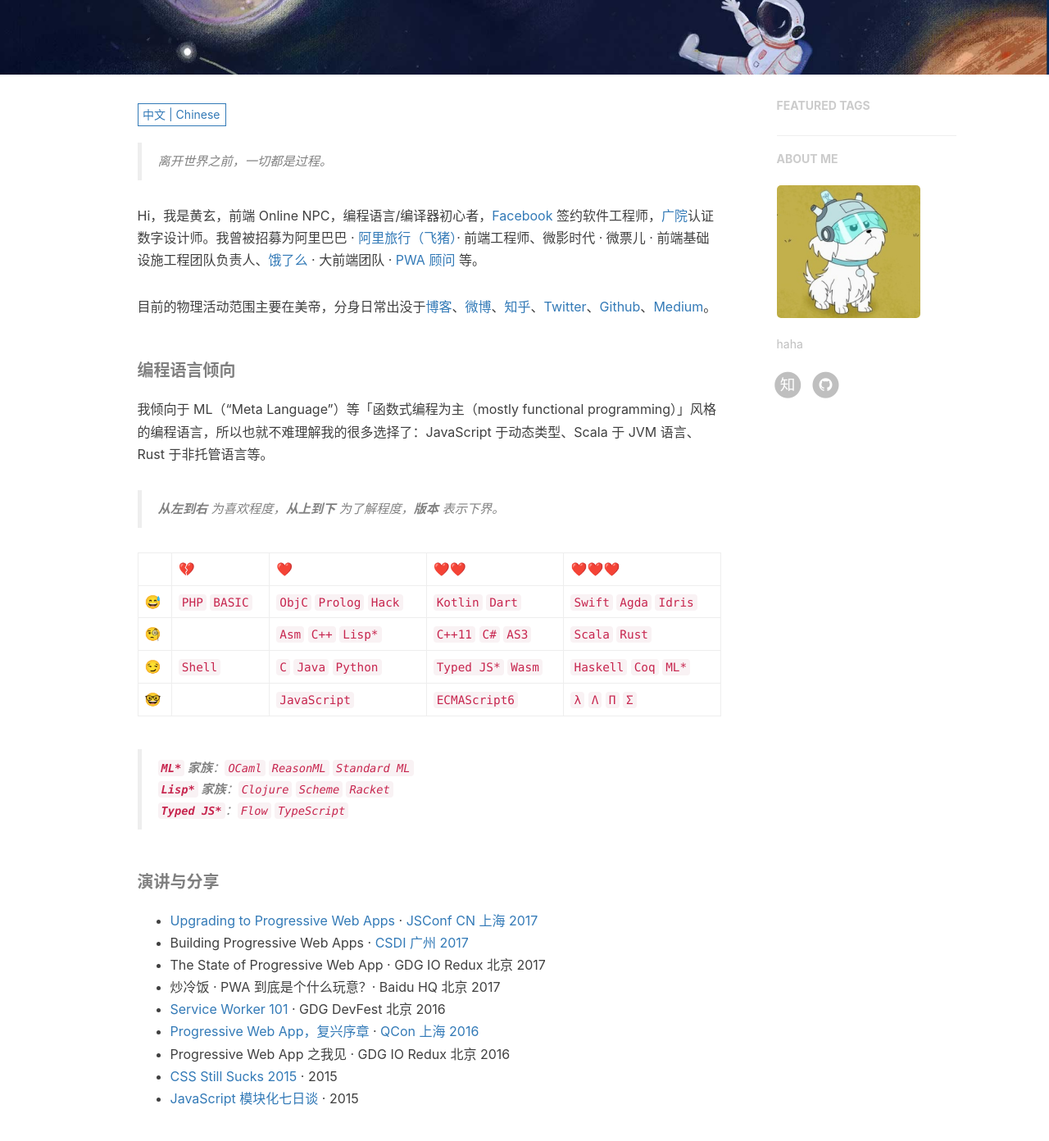
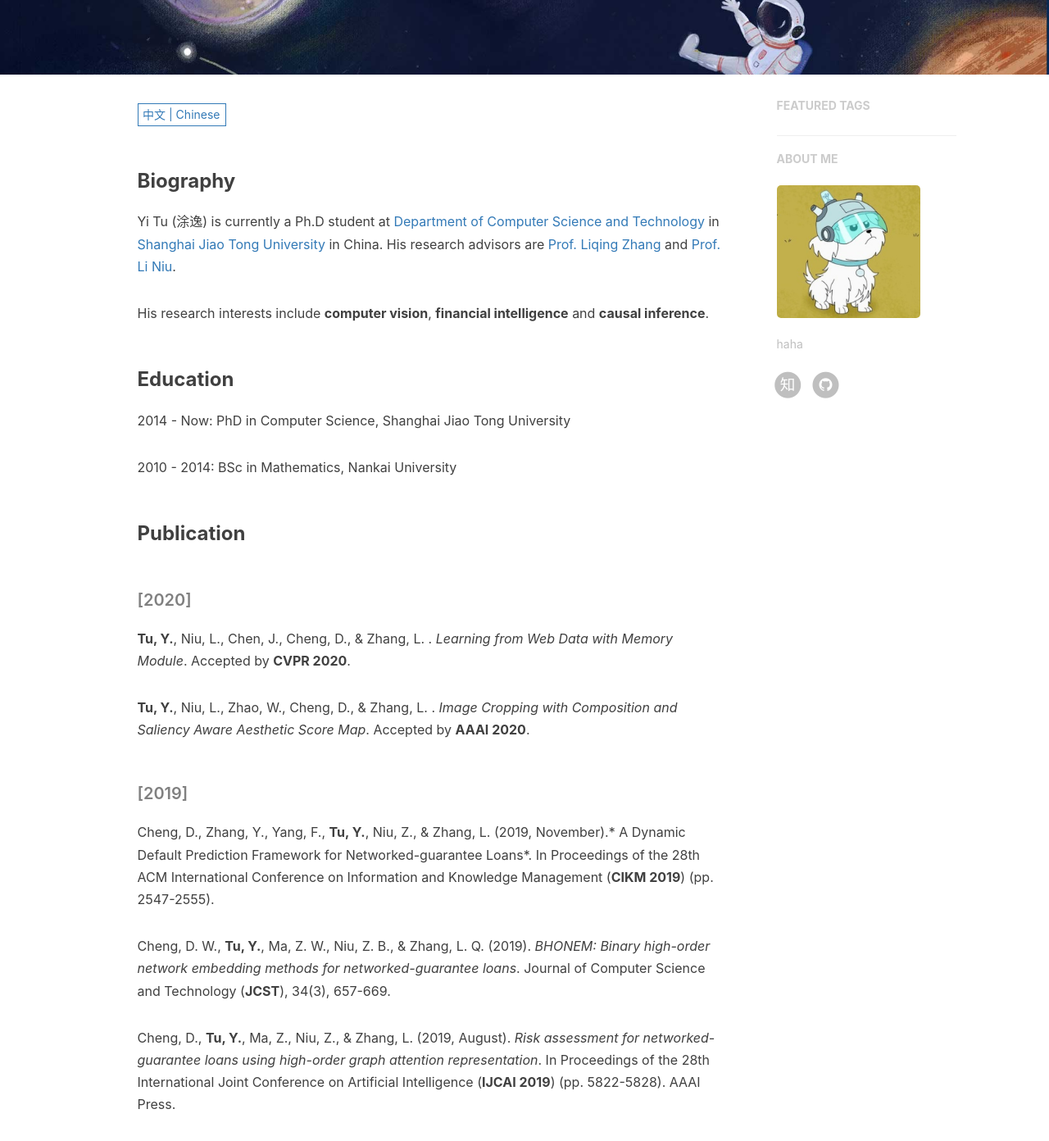
Before and after one commit to ToLety/ToLety.github.io, a Jekyll site: the page built from about.html, in a window 1280 px wide and 1400 px high, scrolled down 327 px. Shown: the top 1392 px of the window at 82% size. Built offline with Jekyll 4.4.1, drawn with Linux system fonts in a browser that asks for light colours; nearby versions of some CDN libraries; comment, search, counter and statistics services are not loaded; some of the changed text lies outside the part shown.

Commit message:
Update zh.md

```diff
--- a/_includes/about/zh.md
+++ b/_includes/about/zh.md
@@ -1,46 +1,32 @@
-> 离开世界之前，一切都是过程。
+### Biography
 
-Hi，我是黄玄，前端 Online NPC，编程语言/编译器初心者，[Facebook](https://www.facebook.com/) 签约软件工程师，[广院](https://baike.baidu.com/item/%E4%B8%AD%E5%9B%BD%E4%BC%A0%E5%AA%92%E5%A4%A7%E5%AD%A6)认证数字设计师。我曾被招募为阿里巴巴 · [阿里旅行（飞猪）](http://alitrip.com)· 前端工程师、微影时代 · 微票儿 · 前端基础设施工程团队负责人、[饿了么](https://ele.me/) · 大前端团队 · [PWA 顾问](https://medium.com/elemefe/upgrading-ele-me-to-progressive-web-app-2a446832e509) 等。
+Yi Tu (涂逸) is currently a Ph.D student at [Department of Computer Science and Technology](http://www.cs.sjtu.edu.cn/en/) in [Shanghai Jiao Tong University](http://en.sjtu.edu.cn/) in China. His research advisors are [Prof. Liqing Zhang](https://scholar.google.com/citations?hl=zh-CN&user=1smFmxAAAAAJ&view_op=list_works) and [Prof. Li Niu](https://scholar.google.com.hk/citations?user=OhT3AWMAAAAJ&hl=zh-CN&oi=sra).
 
-目前的物理活动范围主要在美帝，分身日常出没于[博客](https://huangxuan.me)、[微博](https://weibo.com/huxpro)、[知乎](https://www.zhihu.com/people/huxpro/pins/posts)、[Twitter](https://twitter.com/Huxpro/)、[Github](https://github.com/huxpro)、[Medium](https://medium.com/@Huxpro)。
+His research interests include **computer vision**, **financial intelligence** and **causal inference**.
 
+### Education
+2014 - Now: PhD in Computer Science, Shanghai Jiao Tong University
 
-##### 编程语言倾向
+2010 - 2014: BSc in Mathematics, Nankai University
 
-我倾向于 ML（“Meta Language”）等「函数式编程为主（mostly functional programming）」风格的编程语言，所以也就不难理解我的很多选择了：JavaScript 于动态类型、Scala 于 JVM 语言、Rust 于非托管语言等。
+### Publication
 
-> __从左到右__ 为喜欢程度，__从上到下__ 为了解程度，__版本__ 表示下界。
+##### [2020]
+**Tu, Y.**, Niu, L., Chen, J., Cheng, D., & Zhang, L. . *Learning from Web Data with Memory Module*. Accepted by **CVPR 2020**.
 
-|     | 💔️           | ❤️ ️                   | ❤️❤️ ️             | ❤️❤️❤️ ️               |
-| --- | ------------- | ---------------------- | ------------------ | ---------------------- |
-| 😅  | `PHP` `BASIC` | `ObjC` `Prolog` `Hack` | `Kotlin` `Dart`    | `Swift` `Agda` `Idris` |
-| 🧐  |               | `Asm` `C++`  `Lisp*`   | `C++11` `C#` `AS3` | `Scala` `Rust`         |
-| 😏  | `Shell`       | `C` `Java` `Python`    | `Typed JS*` `Wasm` | `Haskell` `Coq` `ML*`  |
-| 🤓  |               | `JavaScript`           | `ECMAScript6`      | `λ` `Λ` `Π` `Σ`        |
+**Tu, Y.**, Niu, L., Zhao, W., Cheng, D., & Zhang, L. . *Image Cropping with Composition and Saliency Aware Aesthetic Score Map*. Accepted by **AAAI 2020**.
 
-> __`ML*` 家族__：`OCaml` `ReasonML` `Standard ML`
-> __`Lisp*` 家族__：`Clojure` `Scheme` `Racket`
-> __`Typed JS*`__：`Flow` `TypeScript`
+##### [2019]
+Cheng, D., Zhang, Y., Yang, F., **Tu, Y.**, Niu, Z., & Zhang, L. (2019, November).* A Dynamic Default Prediction Framework for Networked-guarantee Loans*. In Proceedings of the 28th ACM International Conference on Information and Knowledge Management (**CIKM 2019**) (pp. 2547-2555).
 
+Cheng, D. W., **Tu, Y.**, Ma, Z. W., Niu, Z. B., & Zhang, L. Q. (2019). *BHONEM: Binary high-order network embedding methods for networked-guarantee loans*. Journal of Computer Science and Technology (**JCST**), 34(3), 657-669.
 
-##### 演讲与分享
+Cheng, D., **Tu, Y.**, Ma, Z., Niu, Z., & Zhang, L. (2019, August). *Risk assessment for networked-guarantee loans using high-order graph attention representation*. In Proceedings of the 28th International Joint Conference on Artificial Intelligence (**IJCAI 2019**) (pp. 5822-5828). AAAI Press.
 
-- [Upgrading to Progressive Web Apps][9] · [JSConf CN 上海 2017](http://2017.jsconf.cn/)
-- Building Progressive Web Apps · [CSDI 广州 2017](http://www.csdisummit.com/)
-- The State of Progressive Web App · GDG IO Redux 北京 2017
-- 炒冷饭 · PWA 到底是个什么玩意？· Baidu HQ 北京 2017
-- [Service Worker 101][5] · GDG DevFest 北京 2016
-- [Progressive Web App，复兴序章][4] · [QCon 上海 2016](http://2016.qconshanghai.com/presentation/3111)
-- Progressive Web App 之我见 · GDG IO Redux 北京 2016
-- [CSS Still Sucks 2015][2] · 2015
-- [JavaScript 模块化七日谈][1] · 2015
+##### [2018]
+Cheng, D., Niu, Z., **Tu, Y.**, & Zhang, L. (2018, August). *Prediction defaults for networked-guarantee loans*. In 2018 24th International Conference on Pattern Recognition (**ICPR 2018**) (pp. 361-366). IEEE.
 
-[1]: //huangxuan.me/2015/07/09/js-module-7day/
-[2]: //huangxuan.me/2015/12/28/css-sucks-2015/
-[3]: //huangxuan.me/2016/06/05/pwa-in-my-pov/
-[4]: //huangxuan.me/2016/10/20/pwa-qcon2016/
-[5]: //huangxuan.me/2016/11/20/sw-101-gdgdf/
-[6]: https://yanshuo.io/assets/player/?deck=58ac8598b123db0067292f92 "PWA Rehashing"
-[7]: https://yanshuo.io/assets/player/?deck=593ad6fbfe88c2006a0a0d6d "The State of PWA"
-[8]: https://yanshuo.io/assets/player/?deck=594d673d570c357d0698a950 "Building PWA"
-[9]: //huangxuan.me/jsconfcn2017/
+Cheng, D., **Tu, Y.**, Niu, Z., & Zhang, L. (2018, April). *Learning Temporal Relationships Between Financial Signals*. In 2018 IEEE International Conference on Acoustics, Speech and Signal Processing (**ICASSP 2018**) (pp. 2641-2645). IEEE.
+
+##### [2016]
+Fu, K., Cheng, D., **Tu, Y.**, & Zhang, L. (2016, October). *Credit card fraud detection using convolutional neural networks*. In International Conference on Neural Information Processing (**ICONIP 2016**) (pp. 483-490). Springer, Cham.
```
